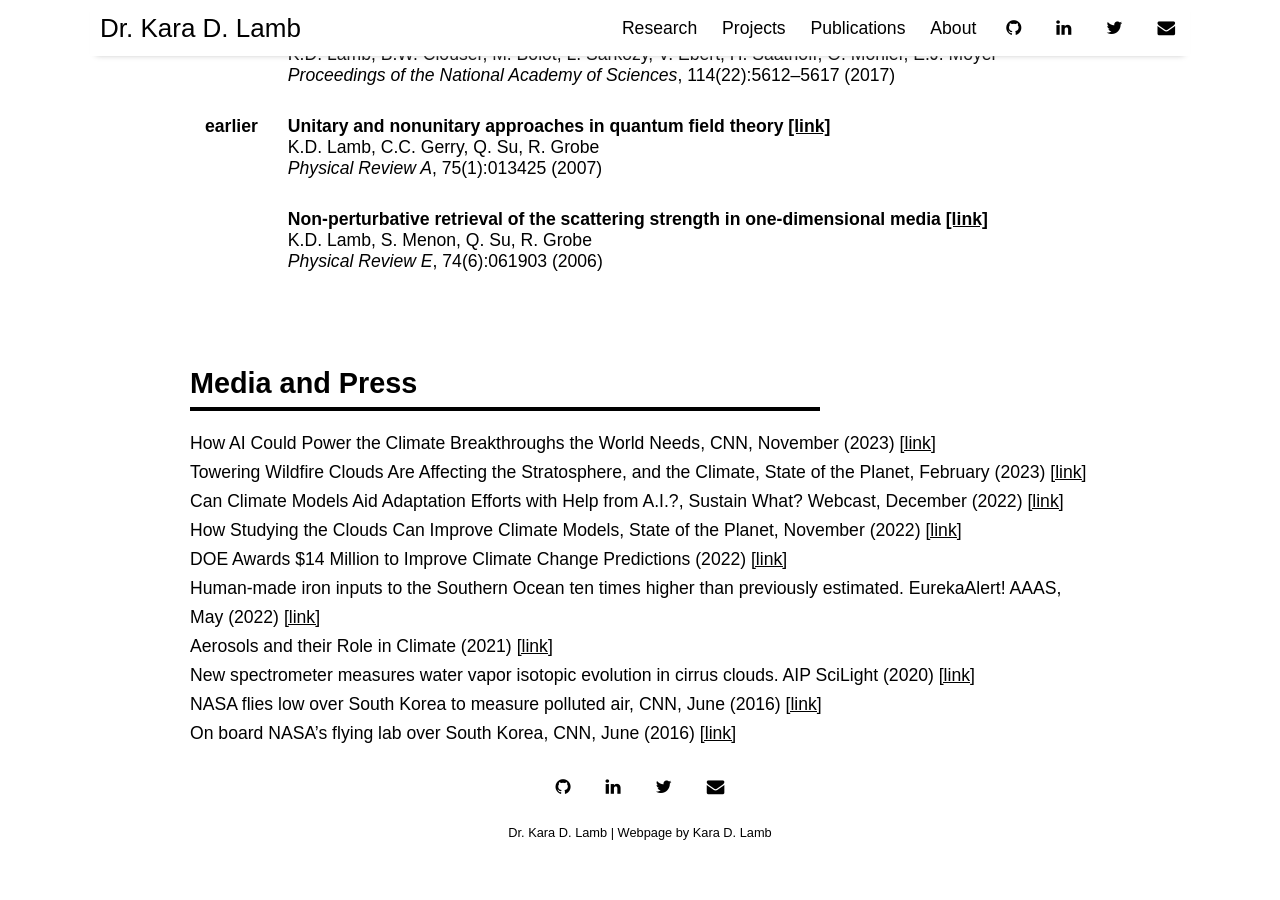
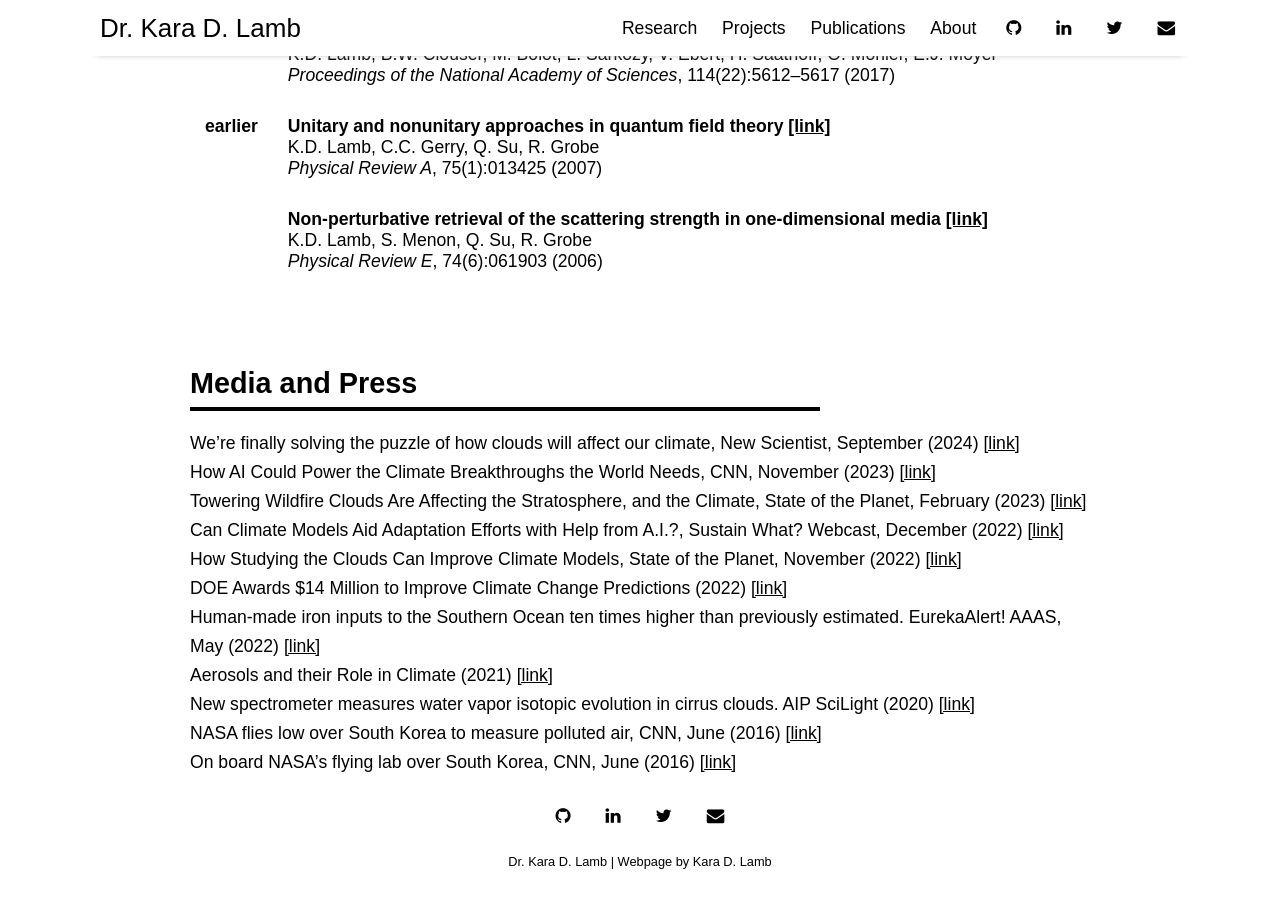
Before and after one commit to kdlamb/kdlamb.github.io, a Jekyll site: the page built from pages/publications.md, in a window 1280 px wide and 900 px high, scrolled down 4572 px. Built offline with Jekyll 4.4.1, drawn with Linux system fonts in a browser that asks for light colours; nearby versions of some CDN libraries; before the commit the page ends 5443 px from its top, so only the background shows below that.

Commit message:
Updated media

```diff
--- a/pages/publications.md
+++ b/pages/publications.md
@@ -273,6 +273,7 @@ K.D. Lamb, S. Menon, Q. Su, R. Grobe <br>
 
 # Media and Press
 <hr style="width:70%">
+We’re finally solving the puzzle of how clouds will affect our climate, New Scientist, September (2024) <a href="https://www.newscientist.com/article/mg26335070-800-were-finally-solving-the-puzzle-of-how-clouds-will-affect-our-climate/">[link]</a> <br>
 How AI Could Power the Climate Breakthroughs the World Needs, CNN, November (2023) <a href="https://www.cnn.com/2023/11/26/tech/ai-climate-solutions">[link]</a> <br>
 Towering Wildfire Clouds Are Affecting the Stratosphere, and the Climate, State of the Planet, February (2023) <a href="https://news.climate.columbia.edu/2023/02/28/towering-wildfire-clouds-are-affecting-the-stratosphere-and-the-climate/">[link]</a> <br>
 Can Climate Models Aid Adaptation Efforts with Help from A.I.?, Sustain What? Webcast, December (2022) <a href="https://www.earth.columbia.edu/videos/view/can-climate-models-aid-adaptation-efforts-with-help-from-a-i-question">[link]</a> <br>
```
